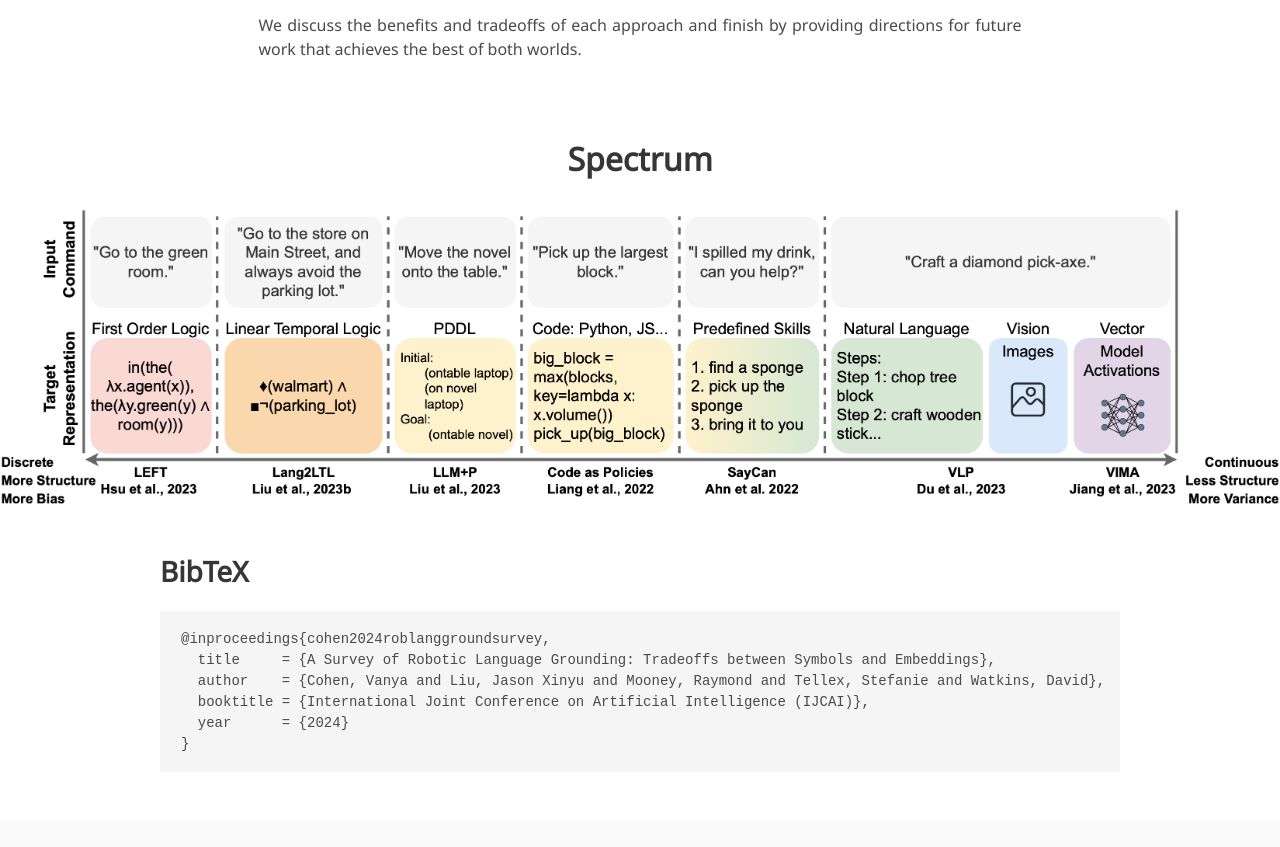
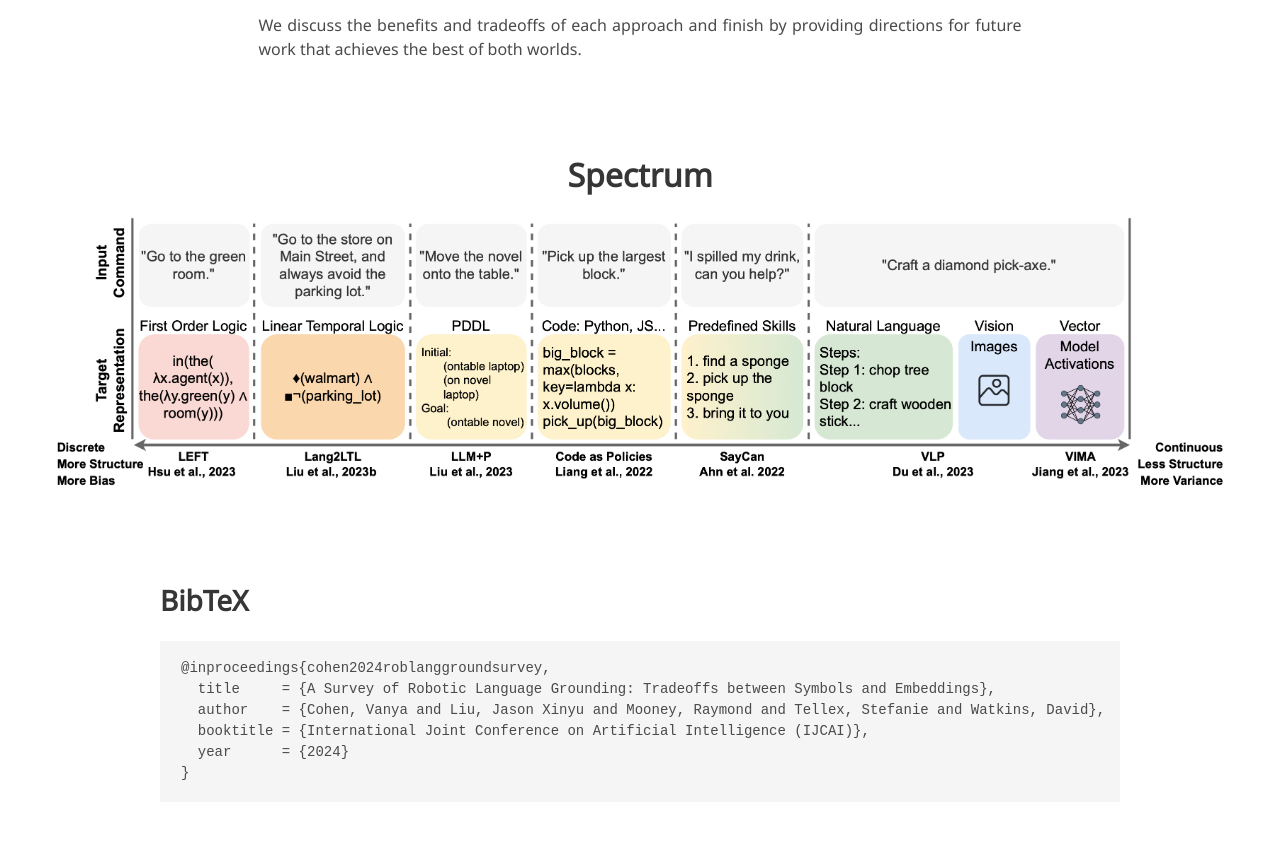
Before and after one commit to roboticlanguagegrounding/robotic_language_grounding_survey, a plain HTML site: page index.html in a window 1280 px wide. Shown: the part 1141-1988 px from the top of the page. Drawn offline with nearby package versions, Linux system fonts and the light colour scheme; some icons are missing; a web font is replaced by a local one.

Commit message:
fixed figure size

```diff
--- a/index.html
+++ b/index.html
@@ -480,9 +480,13 @@
 
 
 <!-- System Overview. -->
-<section class="section" style="padding: 0;">
-  <h2 class="title is-3 has-text-centered" style="margin: 1em 0;">Spectrum</h2>
-  <img src="./static/images/languages-crop.png" style="width: 100%; height: auto; display: block;" />
+<section class="section">
+  <div class="container is-fluid"> <!-- full width container -->
+    <h2 class="title is-3 has-text-centered">Spectrum</h2>
+    <figure class="image">
+      <img src="./static/images/languages-crop.png" style="width: 100%; height: auto;" />
+    </figure>
+  </div>
 </section>
 
 
```
